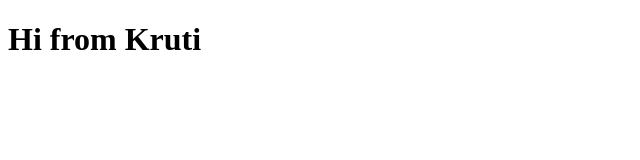
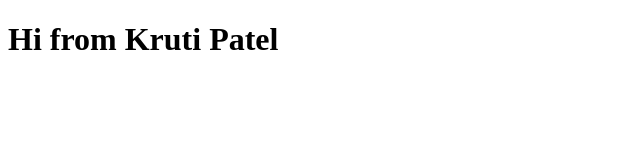
Before and after one commit to monty16597/assignment-2, a plain HTML site: page index.html in a window 1280 px wide. Shown: the whole page, without its empty margins (0-640 px from the left). Drawn offline with Linux system fonts and the light colour scheme.

Commit message:
Create cloudbuild.yaml

```diff
--- a/index.html
+++ b/index.html
@@ -4,7 +4,7 @@
     <title>My Angular App</title>
   </head>
   <body>
-      <h1>Hi from Kruti</h1>
+      <h1>Hi from Kruti Patel</h1>
     </div>
   </body>
 </html>
```
Also changed, not shown: 1 other file.
